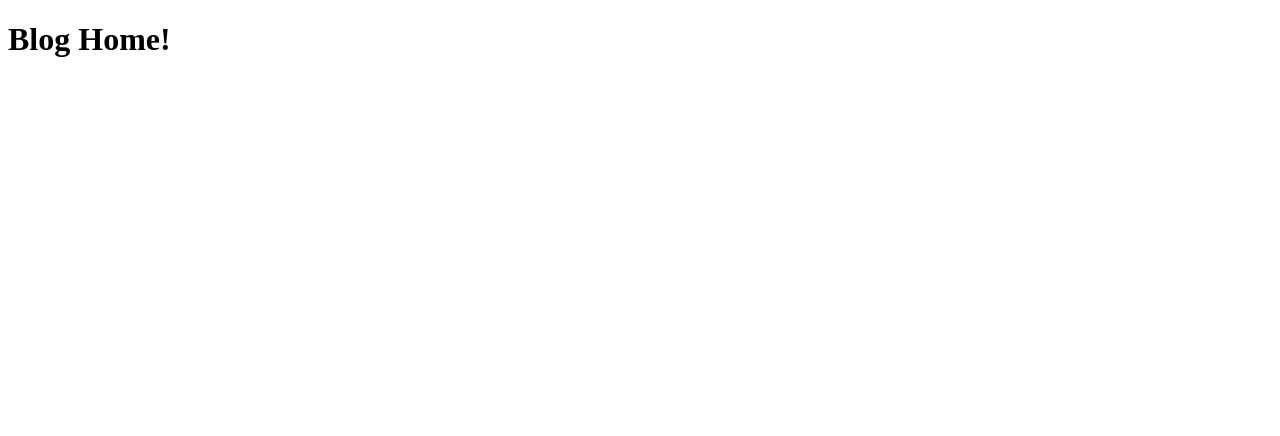
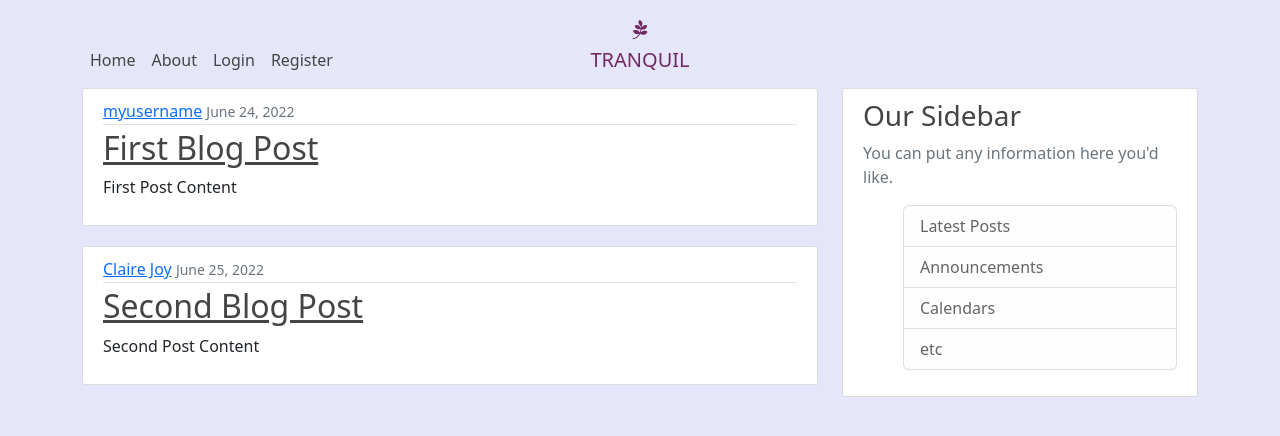
Before and after one commit to Oyindamolabadara/Tranquil, a Django app: page / in a window 1280 px wide. Before the commit the part shown is almost empty. Shown: the top 436 px of the page. Run offline with Django 3.2, Linux system fonts and the light colour scheme; some libraries are stand-ins or nearby versions.

Commit message:
Add and style basic header structure

```diff
--- /dev/null
+++ b/blog/templates/blog/base.html
@@ -0,0 +1,86 @@
+{% load static %}
+<!DOCTYPE html>
+<html lang="en">
+
+<head>
+  <meta charset="UTF-8">
+  <meta http-equiv="X-UA-Compatible" content="IE=edge">
+  <meta name="viewport" content="width=device-width, initial-scale=1.0">
+
+  <!-- Required meta tags -->
+  <meta charset="utf-8">
+  <meta name="viewport" content="width=device-width, initial-scale=1">
+
+  <!-- Bootstrap CSS -->
+  <link rel="stylesheet" href="https://cdn.jsdelivr.net/npm/bootstrap@5.2.0-beta1/dist/css/bootstrap.rtl.min.css"
+    integrity="sha384-dc2NSrAXbAkjrdm9IYrX10fQq9SDG6Vjz7nQVKdKcJl3pC+k37e7qJR5MVSCS+wR" crossorigin="anonymous">
+
+  <link rel="stylesheet" href="{% static 'blog/main.css' %}">
+
+
+  {% if title %}
+  <title>Tranquil Blog - {{ title }}</title>
+  {% else %}
+  <title>Tranquil Blog</title>
+  {% endif %}
+</head>
+
+<body>
+
+  <header class="site-header">
+
+    <nav class="navbar navbar-expand-lg navbar-light">
+      <div class="container">
+        <button class="navbar-toggler " type="button" data-toggle="collapse" data-target="#navbarToggle"
+          aria-controls="navbarToggle" aria-expanded="false" aria-label="Toggle navigation">
+          <span class="navbar-toggler-icon"></span>
+        </button>
+
+        <div class="collapse navbar-collapse" id="navbarToggle">
+          <div class="navbar-nav mr-auto">
+            <a class="nav-item nav-link" href="{% url 'blog-home' %}">Home</a>
+            <a class="nav-item nav-link" href="{% url 'blog-about' %}">About</a>
+            <a class="nav-item nav-link" href="#">Login</a>
+            <a class="nav-item nav-link" href="#">Register</a>
+          </div>
+        </div>
+        <div class="position-relative top-100 start-50 translate-middle" id="nav-logo">
+          <a class="position-absolute bottom-50 start-50 translate-middle" href="{% url 'blog-home' %}"><i class="fab fa-pagelines" aria-hidden="true"></i></a>
+          <a class="position-absolute top-100 start-50 translate-middle  mr-4" href="{% url 'blog-home' %}">Tranquil</a>
+        </div>
+      </div>
+    </nav>
+
+  </header>
+
+  <main role="main" class="container">
+    <div class="row">
+      <div class="col-md-8">
+        {% block content %}{% endblock %}
+      </div>
+      <div class="col-md-4">
+        <div class="content-section">
+          <h3>Our Sidebar</h3>
+          <p class='text-muted'>You can put any information here you'd like.
+            <ul class="list-group">
+              <li class="list-group-item list-group-item-light">Latest Posts</li>
+              <li class="list-group-item list-group-item-light">Announcements</li>
+              <li class="list-group-item list-group-item-light">Calendars</li>
+              <li class="list-group-item list-group-item-light">etc</li>
+            </ul>
+          </p>
+        </div>
+      </div>
+    </div>
+  </main>
+
+  <!-- Optional JavaScript; choose one of the two! -->
+  <!-- Option 1: Bootstrap Bundle with Popper -->
+  <script src="https://cdn.jsdelivr.net/npm/bootstrap@5.1.3/dist/js/bootstrap.bundle.min.js"
+    integrity="sha384-ka7Sk0Gln4gmtz2MlQnikT1wXgYsOg+OMhuP+IlRH9sENBO0LRn5q+8nbTov4+1p" crossorigin="anonymous">
+  </script>
+
+  <script src="https://kit.fontawesome.com/1057ad4791.js" crossorigin="anonymous"></script>
+</body>
+
+</html>
--- a/blog/templates/blog/home.html
+++ b/blog/templates/blog/home.html
@@ -1,12 +1,15 @@
-<!DOCTYPE html>
-<html lang="en">
-<head>
-    <meta charset="UTF-8">
-    <meta http-equiv="X-UA-Compatible" content="IE=edge">
-    <meta name="viewport" content="width=device-width, initial-scale=1.0">
-    <title>Document</title>
-</head>
-<body>
-    <h1>Blog Home!</h1>
-</body>
-</html>
+{% extends 'blog/base.html' %}
+{% block content %}
+    {% for post in posts %}
+        <article class="media content-section">
+            <div class="media-body">
+            <div class="article-metadata">
+                <a class="mr-2" href="#">{{ post.author }}</a>
+                <small class="text-muted">{{ post.date_posted }}</small>
+            </div>
+            <h2><a class="article-title" href="#">{{ post.title }}</a></h2>
+            <p class="article-content">{{ post.content }}</p>
+            </div>
+        </article>
+    {% endfor %}
+{% endblock content %}
--- a/blog/views.py
+++ b/blog/views.py
@@ -1,7 +1,28 @@
+
 from django.shortcuts import render
+#from django.views import generic
+#from .models import Post
+
+posts = [
+    {
+        'author': 'myusername',
+        'title': 'First Blog Post',
+        'content': 'First Post Content',
+        'date_posted': 'June 24, 2022',
+    },
+    {
+        'author': 'Claire Joy',
+        'title': 'Second Blog Post',
+        'content': 'Second Post Content',
+        'date_posted': 'June 25, 2022',
+    },
+]
 
 def home(request):
-    return render(request, 'blog/home.html')
+    context = {
+        'posts': posts
+    }
+    return render(request, 'blog/home.html', context)
 
 def about(request):
-    return render(request, 'blog/about.html')
+    return render(request, 'blog/about.html', {'title': 'About'})
--- a/requirements.txt
+++ b/requirements.txt
@@ -8,3 +8,4 @@ gunicorn==20.1.0
 psycopg2==2.9.3
 pytz==2022.1
 sqlparse==0.4.2
+fontawesomefree==5.15.4
--- /dev/null
+++ b/static/blog/main.css
@@ -0,0 +1,89 @@
+
+
+body {
+    background: #fafafa;
+    margin-top: 2rem;
+    background-color: #E6E6FA;
+  }
+
+  h1, h2, h3, h4, h5, h6 {
+    color: #444444;
+  }
+
+  ul {
+    margin: 0;
+  }
+
+  #nav-logo a{
+    color: #702963;
+    text-decoration: none;
+    font-size: 1.25rem;
+    text-transform: uppercase;
+  }
+
+  .navbar-light .navbar-nav .nav-item{
+    color: #444444;
+  }
+
+  .site-header .navbar-nav .nav-link:hover {
+    color: #702963;
+  }
+
+  .site-header .navbar-nav .nav-link.active {
+    font-weight: 500;
+  }
+
+  .content-section {
+    background: #ffffff;
+    padding: 10px 20px;
+    border: 1px solid #dddddd;
+    border-radius: 3px;
+    margin-bottom: 20px;
+  }
+
+  .article-title {
+    color: #444444;
+  }
+
+  a.article-title:hover {
+    color: #428bca;
+    text-decoration: none;
+  }
+
+  .article-content {
+    white-space: pre-line;
+  }
+
+  .article-img {
+    height: 65px;
+    width: 65px;
+    margin-right: 16px;
+  }
+
+  .article-metadata {
+    padding-bottom: 1px;
+    margin-bottom: 4px;
+    border-bottom: 1px solid #e3e3e3
+  }
+
+  .article-metadata a:hover {
+    color: #333;
+    text-decoration: none;
+  }
+
+  .article-svg {
+    width: 25px;
+    height: 25px;
+    vertical-align: middle;
+  }
+
+  .account-img {
+    height: 125px;
+    width: 125px;
+    margin-right: 20px;
+    margin-bottom: 16px;
+  }
+
+  .account-heading {
+    font-size: 2.5rem;
+  }
--- a/tranquil/settings.py
+++ b/tranquil/settings.py
@@ -36,7 +36,7 @@ ALLOWED_HOSTS = ['tranquil-blog.herokuapp.com', 'localhost']
 # Application definition
 
 INSTALLED_APPS = [
-    # 'blog.apps.BlogConfig'
+    #'blog.apps.BlogConfig'
     'django.contrib.admin',
     'django.contrib.auth',
     'django.contrib.contenttypes',
@@ -47,6 +47,7 @@ INSTALLED_APPS = [
     'cloudinary',
     'django_summernote',
     'blog',
+    'fontawesomefree'
 ]
 
 MIDDLEWARE = [
```
Also changed, not shown: blog/templates/blog/about.html (+3 -11 lines).
